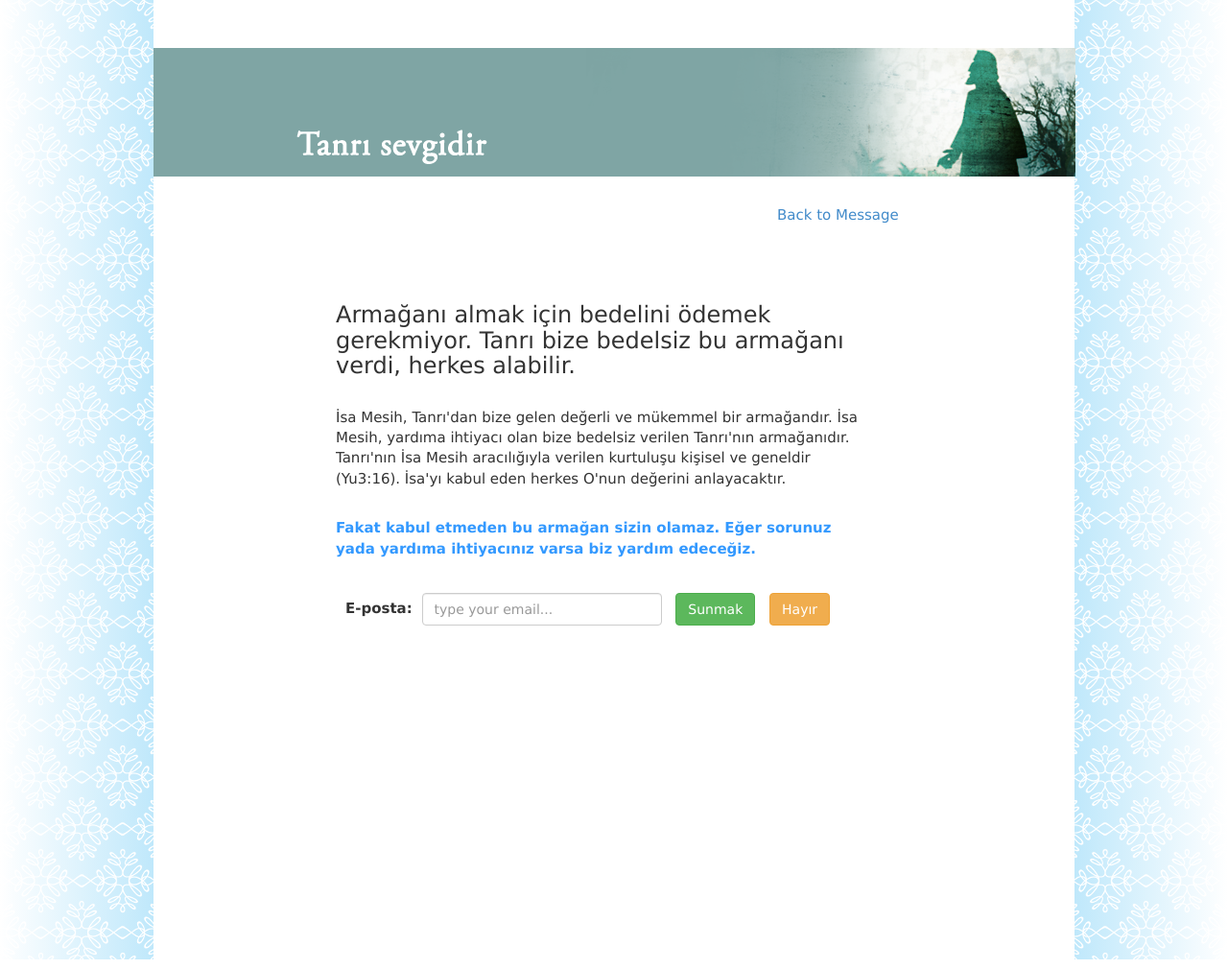
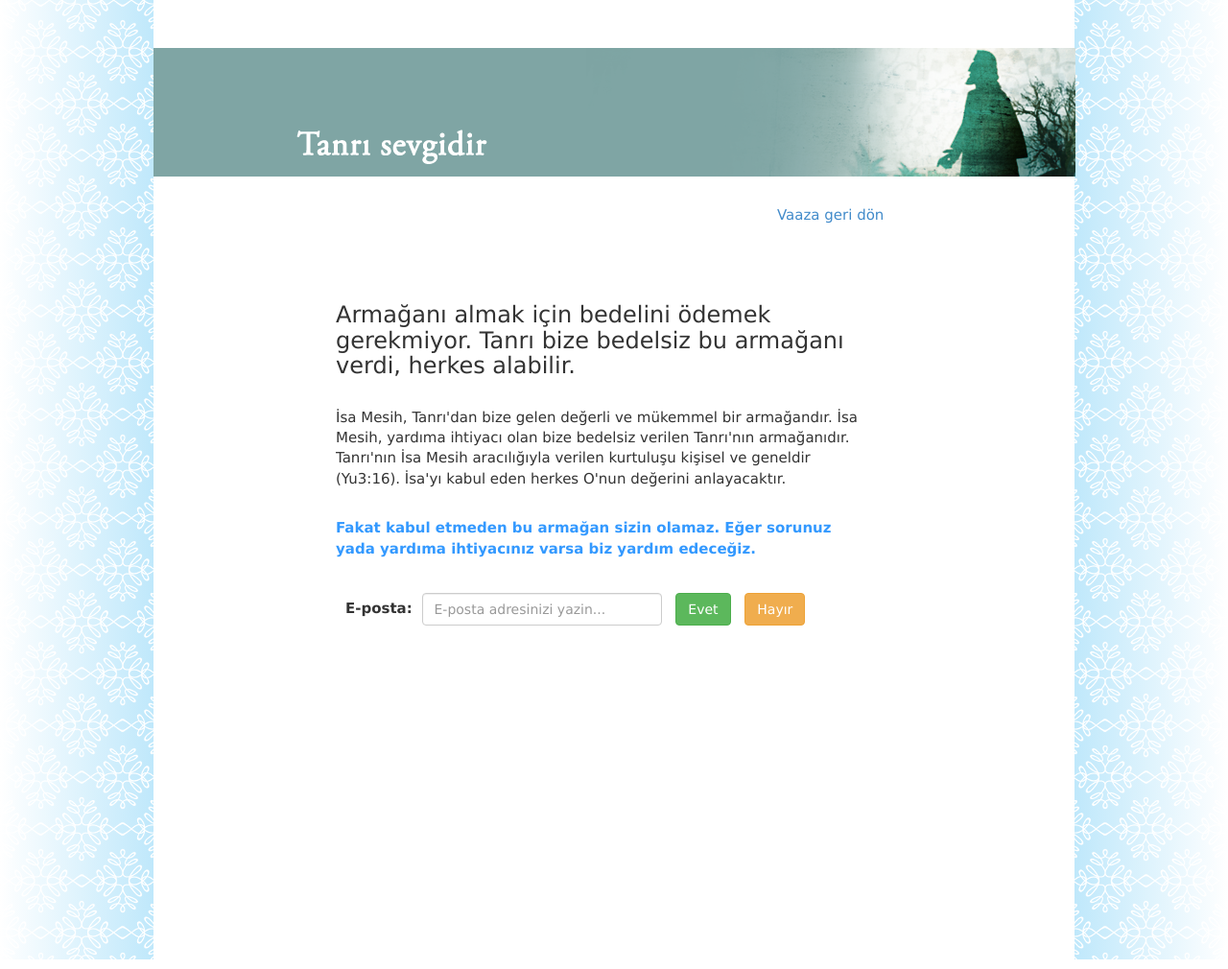
Before and after one commit to coolkang/cmcweb, a Django app: template cmcprj/templates/tr/acceptform.html in a window 1280 px wide. Shown: the whole page at 96% size. Run offline with Django 3.2, Linux system fonts and the light colour scheme; the template is opened without the code that fills it, so the values that code supplies are empty; some libraries are stand-ins or nearby versions.

```diff
--- a/cmcprj/CONFIGS/webpage_ar.cfg
+++ b/cmcprj/CONFIGS/webpage_ar.cfg
@@ -1,3 +1,5 @@
 [Email]
 subject: arabic subject
-message: arabic message
+message: شكرا لزيارتك موقعنا www.hadiye.org.
+        إذا كان لديك أي سؤال، وارسل البريد الإلكتروني إلى info@hadiye.org.
+وسوف نرسل لك المزيد من المحتويات التي قد تساعدك على النحو التالي؛
--- a/cmcprj/CONFIGS/webpage_zh.cfg
+++ b/cmcprj/CONFIGS/webpage_zh.cfg
@@ -1,3 +1,5 @@
 [Email]
-subject: chinese subject
-message: chinese message
+subject: 神就是爱
+message: 谢谢你访问我们的网站 www.hadiye.org。
+    若果你有什么疑问，请你把邮件发送到 info@hadiye.org。
+    我们再给提供以下的资料，以便能够帮助你。谢谢！
--- a/cmcprj/templates/tr/acceptform.html
+++ b/cmcprj/templates/tr/acceptform.html
@@ -12,7 +12,7 @@
 {% if accepted == 'yes' %}
 <img class="promo" src="{% static 'img/promo_tr.png' %}"/>
 
-<div style="margin-top:30px;margin-left:650px;"><a href="/message">Back to Message</a></div>
+<div style="margin-top:30px;margin-left:650px;"><a href="/message">Vaaza geri dön</a></div>
 
 <div class="content">
 
@@ -74,7 +74,7 @@ Romalılar 5:1 ayete Pavlus, aklanmamız için İsa'nın bizim için feda ettiğ
 {% else %}
 <img class="promo" src="{% static 'img/promo_2_tr.png' %}"/>
 
-<div style="margin-top:30px;margin-left:650px;"><a href="/message">Back to Message</a></div>
+<div style="margin-top:30px;margin-left:650px;"><a href="/message">Vaaza geri dön</a></div>
 
 <div class="content">
 <h3>Armağanı almak için bedelini ödemek gerekmiyor. Tanrı bize bedelsiz bu armağanı verdi, herkes alabilir. </h3>
@@ -95,7 +95,7 @@ Eğer sorunuz yada yardıma ihtiyacınız varsa biz yardım edeceğiz.
 
 {% if mssg %}
 <div style="width:560px;margin-top:30px;margin-bottom:10px;">
-<b ><font style="color:#FF6633;">{{mssg}}</font></b>
+<b ><font style="color:#FF6633;">Lütfen e-posta adresinizi giriniz</font></b>
 </div>
 
 
@@ -105,8 +105,8 @@ Eğer sorunuz yada yardıma ihtiyacınız varsa biz yardım edeceğiz.
 <div class="row">
     <div class="col-md-12">
         <label class="control-label" style="margin-right:5px;margin-top:5px;">E-posta:</label>
-        <input class="form-control" style="width:250px;margin-top:5px;margin-right:10px;" type="text" id="txtEmail" name="email" placeholder="type your email..." />
-        <input class="btn btn-success"  style="margin-right:10px;margin-top:5px;" type="submit" id="btnValidate" name="yes_email" value="Sunmak" />
+        <input class="form-control" style="width:250px;margin-top:5px;margin-right:10px;" type="text" id="txtEmail" name="email" placeholder="E-posta adresinizi yazin..." />
+        <input class="btn btn-success"  style="margin-right:10px;margin-top:5px;" type="submit" id="btnValidate" name="yes_email" value="Evet" />
         <input class="btn btn-warning" style="margin-top:5px;" type="submit" name="no_email" value="Hayır" />
         <input type="hidden" name="accepted" value="{{accepted}}">
     </div>
--- a/cmcprj/templates/tr/front.html
+++ b/cmcprj/templates/tr/front.html
@@ -7,7 +7,7 @@
       <img style="width:100%;" src="{% static 'img/intro_tr.png' %}"/>
 
       <a href="message">
-      <span style="color:#fff; font-size:2.1em">Open &gt;</span>
+      <span style="color:#fff; font-size:2.1em">Aç &gt;</span>
       </a>
     </div>
     <div class="frame_overlay">
```
Also changed, not shown: cmcprj/templates/tr/thanks.html (+4 -4 lines), cmcprj/webpages/views.py (+45 -5 lines).
